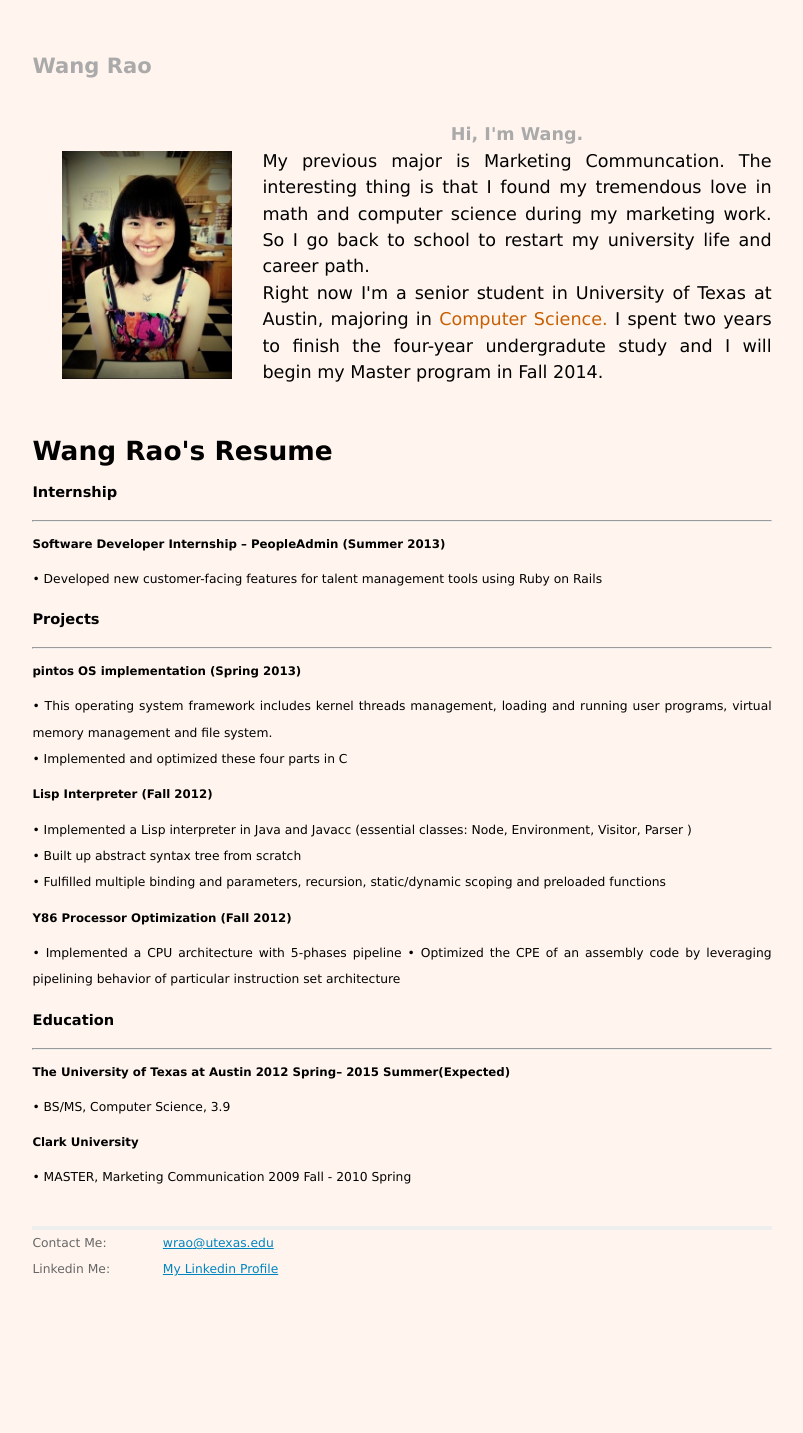
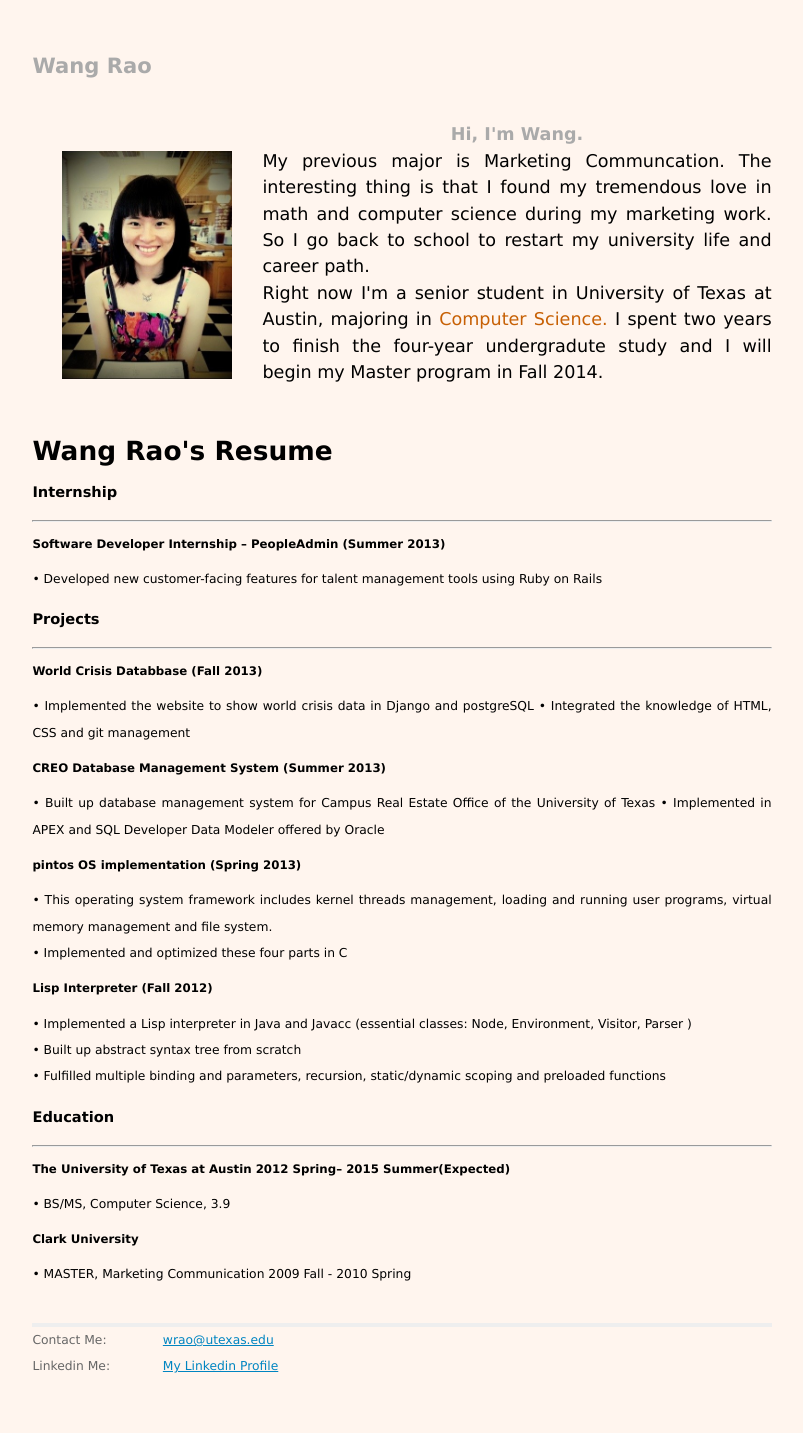
Before and after one commit to raowang87/raowang87.github.io, a Jekyll site: the page built from _posts/2013-07-03-welcome-to-jekyll.markdown, in a window 1280 px wide. Shown: the whole page, without its empty margins (238-1041 px from the left). Built offline with Jekyll 4.4.1, drawn with Linux system fonts in a browser that asks for light colours; before the commit the page ends 1336 px from its top, so only the background shows below that.

Commit message:
new projects info updated

```diff
--- a/_posts/2013-07-03-welcome-to-jekyll.markdown
+++ b/_posts/2013-07-03-welcome-to-jekyll.markdown
@@ -13,21 +13,27 @@ categories: jekyll update
 
 #####Projects
 ------------------------------------------------------------------
+<h6>World Crisis Databbase  (Fall 2013)</h6>
+ • Implemented the website to show world crisis data in Django and postgreSQL
+ • Integrated the knowledge of HTML, CSS and git management
+
+
+
+<h6>CREO Database Management System (Summer 2013)</h6>
+ • Built up database management system for Campus Real Estate Office of the University of Texas
+ • Implemented in APEX and SQL Developer Data Modeler offered by Oracle
+
 <h6>pintos OS implementation      (Spring 2013)</h6>
-• This operating system framework includes kernel threads management,
+ • This operating system framework includes kernel threads management,
   loading and running user programs, virtual memory management and file system.
-• Implemented and optimized these four parts in C
+ • Implemented and optimized these four parts in C
 
 
 <h6>Lisp Interpreter   (Fall 2012)</h6>
-• Implemented a Lisp interpreter in Java and Javacc (essential classes: Node, Environment, Visitor, Parser )
-• Built up abstract syntax tree from scratch
-• Fulfilled multiple binding and parameters, recursion, static/dynamic scoping and preloaded functions
+ • Implemented a Lisp interpreter in Java and Javacc (essential classes: Node, Environment, Visitor, Parser )
+ • Built up abstract syntax tree from scratch
+ • Fulfilled multiple binding and parameters, recursion, static/dynamic scoping and preloaded functions
 
-<h6>Y86 Processor Optimization  (Fall 2012)</h6>
- • Implemented a CPU architecture with 5-phases pipeline
- • Optimized the CPE of an assembly code by leveraging pipelining behavior of particular instruction set
- architecture
 
 #####Education
 ------------------------------------------------------------------
```
